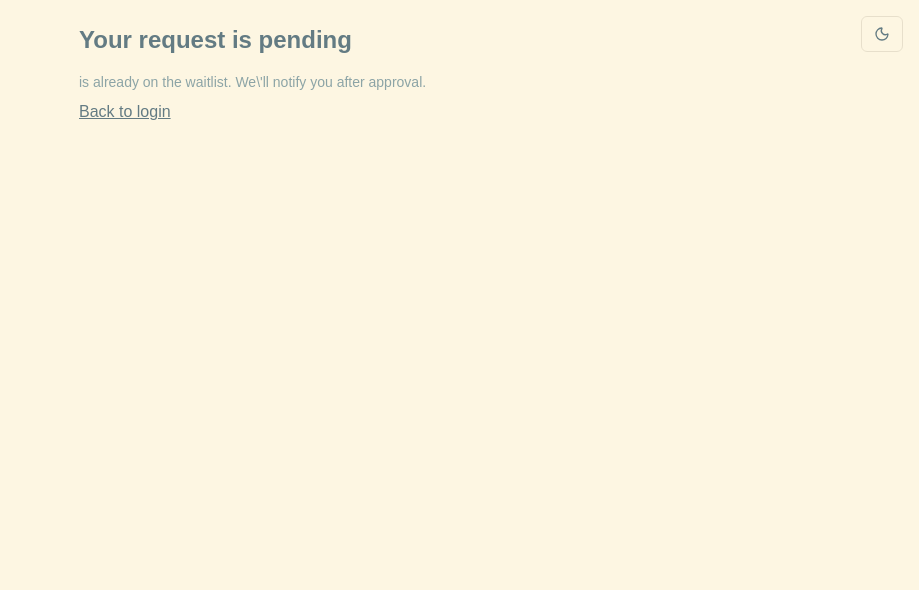
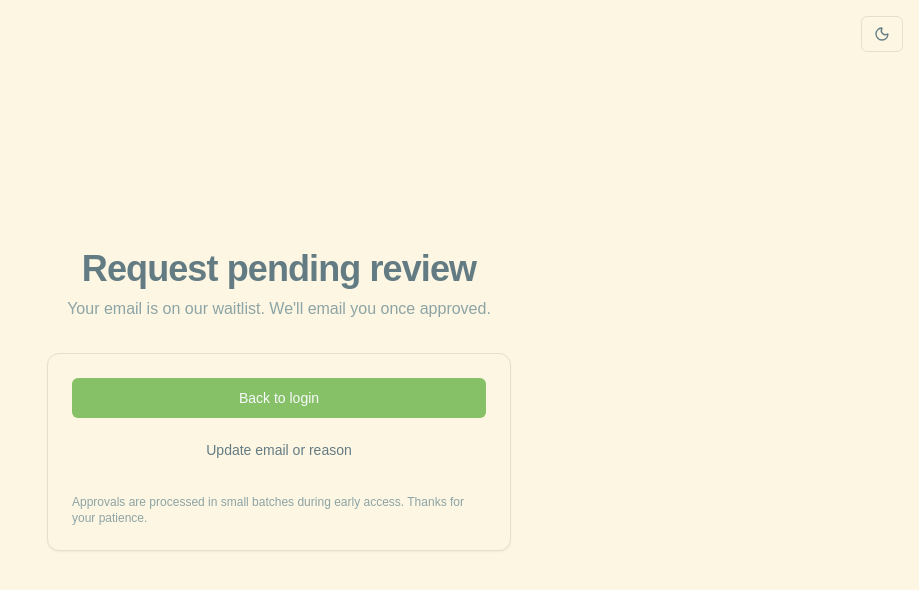
Before and after one commit to evaaaaawu/tabseed, a Next.js app: page /waitlist/pending in a window 1280 px wide. Shown: the top 590 px of the page, without its empty margins (361-1280 px from the left). Built offline with nearby package versions, Linux system fonts and the light colour scheme; a web font is replaced by a local one.

Commit message:
feat(waitlist): redesign /waitlist/pending with card layout, actions, and refined copy

```diff
--- a/src/app/waitlist/pending/page.tsx
+++ b/src/app/waitlist/pending/page.tsx
@@ -1,14 +1,35 @@
 "use client";
+
+import { Button } from '@/components/ui/button';
 
 export default function PendingWaitlistPage() {
 	const email = typeof window !== 'undefined' ? new URLSearchParams(window.location.search).get('email') : null;
+	const loginHref = '/login';
+	const editHref = email ? `/waitlist?email=${encodeURIComponent(email)}` : '/waitlist';
+
 	return (
-		<div className="mx-auto max-w-md p-6">
-			<h1 className="mb-4 text-2xl font-bold">Your request is pending</h1>
-			<p className="mb-2 text-sm text-muted-foreground">
-				{email ? `${email} ` : ''}is already on the waitlist. We\'ll notify you after approval.
-			</p>
-			<a className="underline" href="/login">Back to login</a>
+		<div className="mx-auto flex min-h-[100dvh] max-w-lg flex-col justify-center px-6 py-8 sm:py-12">
+			<div className="mb-8 text-center">
+				<h1 className="text-3xl font-bold tracking-tight md:text-4xl">Request pending review</h1>
+				<p className="mt-2 text-sm text-muted-foreground sm:text-base">
+					{email ? <span className="font-medium text-foreground">{email}</span> : 'Your email'} is on our waitlist. We&apos;ll email you once approved.
+				</p>
+			</div>
+
+			<div className="rounded-xl border bg-card p-5 shadow-sm sm:p-6">
+				<div className="space-y-3">
+					<Button asChild className="w-full">
+						<a href={loginHref}>Back to login</a>
+					</Button>
+					<Button asChild variant="ghost" className="w-full">
+						<a href={editHref}>Update email or reason</a>
+					</Button>
+				</div>
+
+				<p className="mt-5 text-xs text-muted-foreground sm:mt-6">
+					Approvals are processed in small batches during early access. Thanks for your patience.
+				</p>
+			</div>
 		</div>
 	);
 }
```
